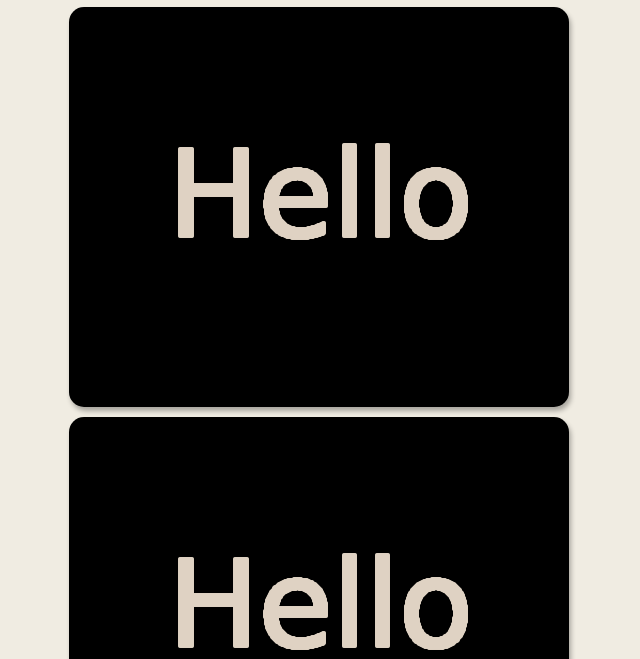
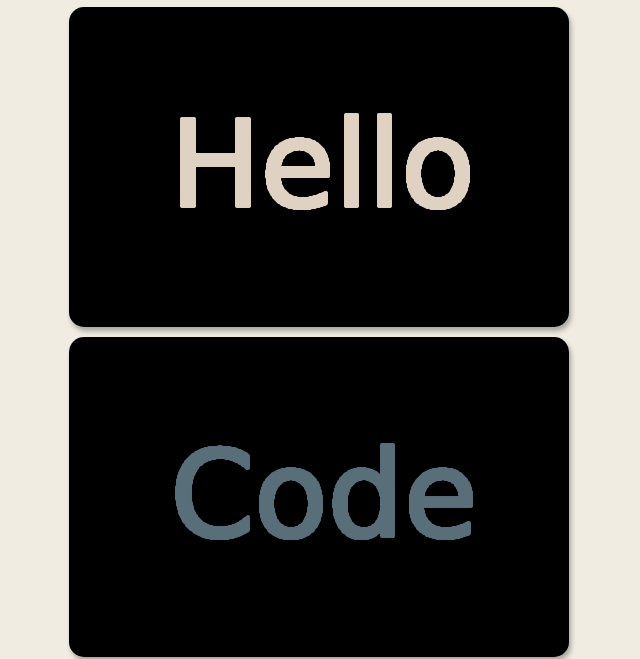
Before and after one commit to Lu-Smith/text-animation-js, a plain HTML site: page index.html in a window 1280 px wide. Shown: the part 165-824 px from the top of the page, without its empty margins (321-961 px from the left). Drawn offline with nearby package versions, Linux system fonts and the light colour scheme; animation ran at ten frames a second.

Commit message:
Updated script.js

```diff
--- a/script.js
+++ b/script.js
@@ -71,7 +71,7 @@ canvas1.addEventListener('mousemove', function(event) {
 
 ctx1.fillStyle = '#dfd3c3';
 ctx1.font = '120px Verdana';
-ctx1.fillText('Hello', 100, 230);
+ctx1.fillText('Hello', canvas1.width/4.9, canvas1.height/1.6);
 
 const textCoordinates1 = ctx1.getImageData(0, 0, canvas1.width, canvas1.height);
 
@@ -164,7 +164,7 @@ canvas2.addEventListener('mousemove', function(event) {
 
 ctx2.fillStyle = '#dfd3c3';
 ctx2.font = '120px Verdana';
-ctx2.fillText('Hello', 100, 230);
+ctx2.fillText('Code', canvas1.width/4.9, canvas1.height/1.6);
 
 const textCoordinates2 = ctx2.getImageData(0, 0, canvas2.width, canvas2.height);
 
@@ -178,7 +178,7 @@ class Particle2 {
         this.density = (Math.random() * 30) + 5;
     }
     draw(){
-        ctx2.fillStyle = '#dfd3c3';
+        ctx2.fillStyle = '#596e79';
         ctx2.beginPath();
         ctx2.arc(this.x, this.y, this.size, 0, Math.PI * 2);
         ctx2.closePath();
--- a/style.css
+++ b/style.css
@@ -52,7 +52,7 @@ span.fade {
     align-items: center;
     justify-content: center;
     width: 500px;
-    height: 400px;
+    height: 320px;
     margin: 10px 0;
     border-radius: 15px;
     box-shadow: 2px 4px 5px rgba(0, 0, 0 , 0.3);
```
